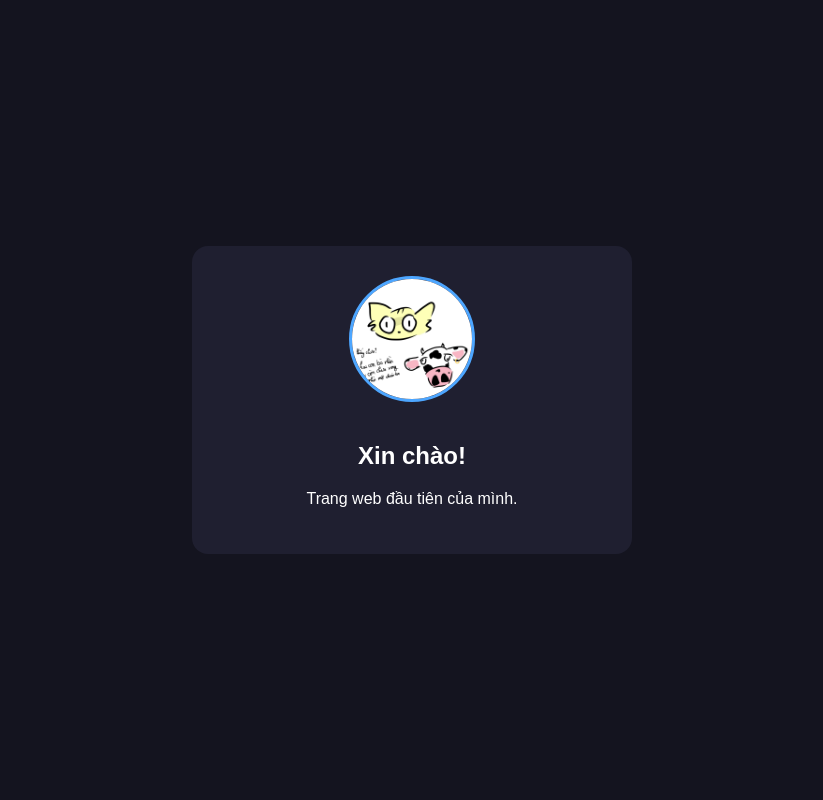
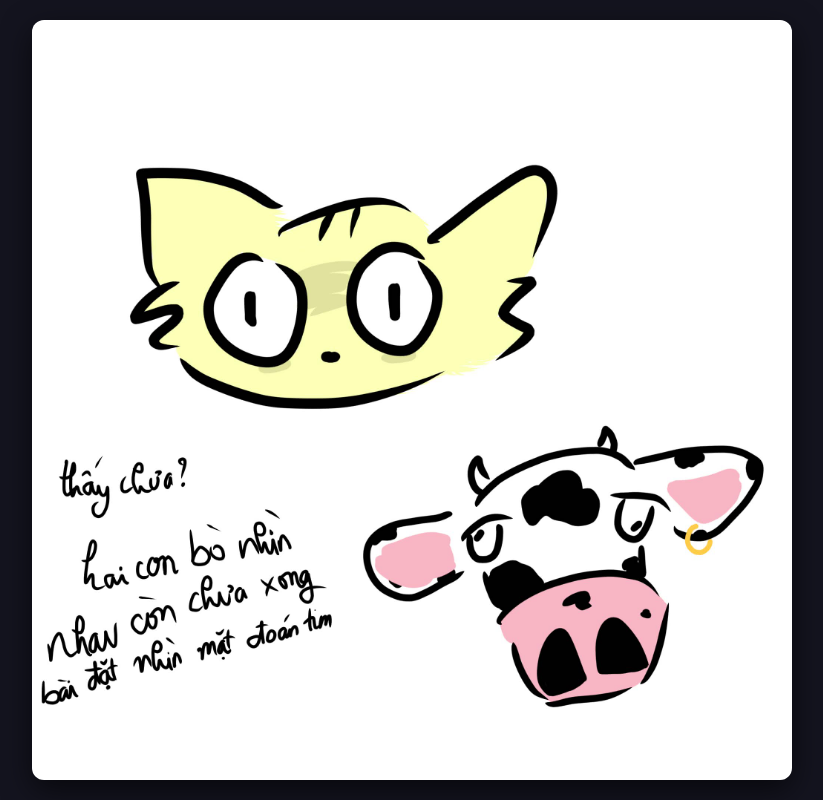
Before and after one commit to TIN-lab-vi/NhaA-naogap.github.io, a plain HTML site: page index.html in a window 1280 px wide. Shown: the whole page, without its empty margins (228-1051 px from the left). Drawn offline with Linux system fonts and the light colour scheme.

Commit message:
Update index.html

```diff
--- a/index.html
+++ b/index.html
@@ -5,39 +5,30 @@
     <meta name="viewport" content="width=device-width, initial-scale=1.0">
     <title>Trang web của tôi</title>
     <style>
+        * {
+            margin: 0;
+            padding: 0;
+            box-sizing: border-box;
+        }
         body {
-            background: #14141f;
-            color: #ffffff;
-            font-family: Arial, sans-serif;
+            background-color: #14141f;
             display: flex;
             justify-content: center;
             align-items: center;
             min-height: 100vh;
-            margin: 0;
-            text-align: center;
+            padding: 15px;
         }
-        .box {
-            background: #1f1f30;
-            padding: 30px;
-            border-radius: 16px;
-            max-width: 380px;
-            width: 90%;
-        }
-        img.avatar {
-            width: 120px;
-            height: 120px;
-            border-radius: 50%;
-            object-fit: cover;
-            border: 3px solid #4da6ff;
-            margin-bottom: 16px;
+        img {
+            max-width: 95vw;
+            max-height: 95vh;
+            width: auto;
+            height: auto;
+            border-radius: 12px;
+            box-shadow: 0 10px 30px rgba(0, 0, 0, 0.6);
         }
     </style>
 </head>
 <body>
-    <div class="box">
-        <img src="conbo.jpg" alt="Ảnh của tôi" class="avatar">
-        <h2>Xin chào!</h2>
-        <p>Trang web đầu tiên của mình.</p>
-    </div>
+    <img src="conbo.jpg" alt="Ảnh của tôi">
 </body>
 </html>
```
